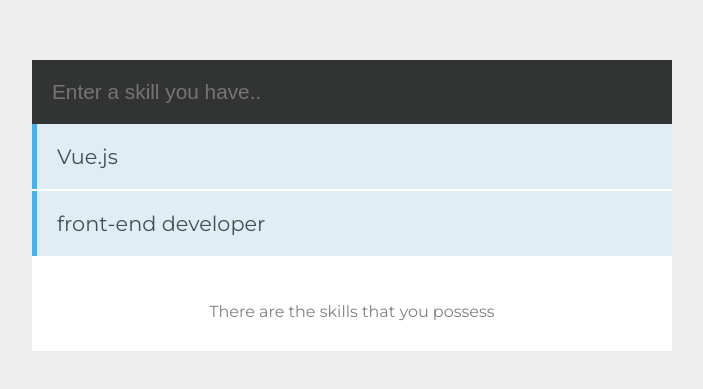
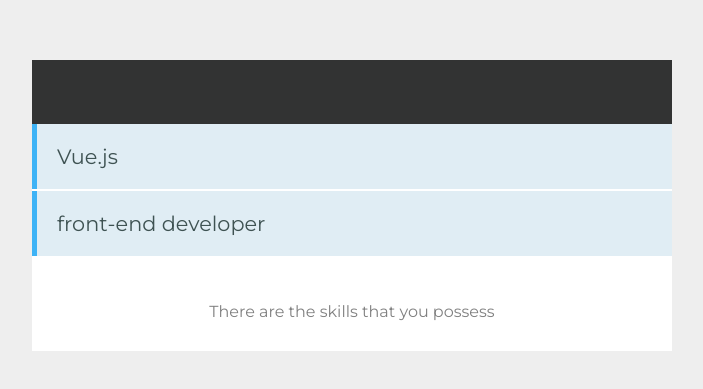
Before and after one commit to megiakhalkatsi/vue-skills, a Vue app: page / in a window 1280 px wide. Shown: the part 187-576 px from the top of the page, without its empty margins (288-991 px from the left). Built offline with nearby package versions, Linux system fonts and the light colour scheme.

Commit message:
vee-valitade update

```diff
--- a/src/components/Skills.vue
+++ b/src/components/Skills.vue
@@ -36,7 +36,12 @@
       <!-- 10. Submit-ზე (enter-ზე) დარეფრეშების გარეშე(prevent) გამოიძახებს ფუნქციას addSkill -->
       <form @submit.prevent="addSkill">
         <!-- 9.რასაც ჩავწერთ ამ Input-ში , ჩაიწერება skill ცვლადშიც, რადგან v-model=”skill”-ს -->
-        <input type="text" placeholder="Enter a skill you have.." v-model="skill" v-validate="'min:5'" name="skill" />
+        <!-- უნდა ჩასვა ამ ტაგებში და რულებში ეწერება რაც გინდოდა v-validate აღარ მუშაობს განახლებულზე, ძველი ვერსია კი არ აქვთ -->
+        <ValidationProvider rules="min_value:4" v-slot="{ errors }">
+            <input type="text" v-model="skill">
+            <span>{{ errors[0] }}</span>
+        </ValidationProvider>
+
 
         <!-- <p class="alert" v-if="errors.has('skill')"> {{ errors.first('skill') }}</p> -->
 
@@ -53,14 +58,20 @@
 </template>
 
 <script>
+//vee-validate ლოკალურ კომპოონენტში შემოტანა (რატომღაც გლობალურზე ურევ ალბათ ბაგი აქვთ)
+import { ValidationProvider } from 'vee-validate';
 export default {
   // checked: false,
   name: "Skills",
+  //  დარეგისტრირება ValidationProvider
+  components: {
+    ValidationProvider,
+  },
   data() {
     return {
       // name: 'Coursetro',
       // btnState: true,
-      skill: "",
+      skill: null,
       skills: [{ skill: "Vue.js" }, { skill: "front-end developer" }]
       // showAlert: true,
       // showClass: true
```
Also changed, not shown: src/main.js (+0 -7 lines).
